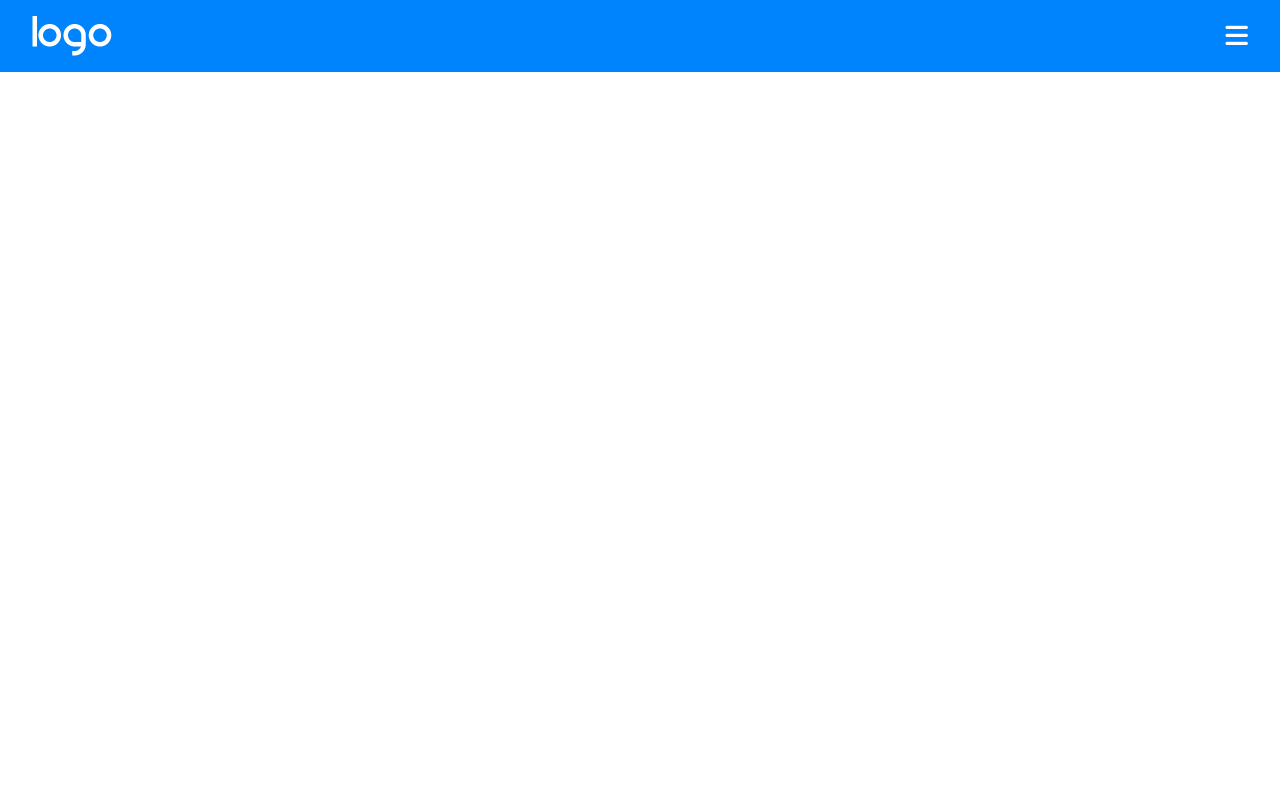
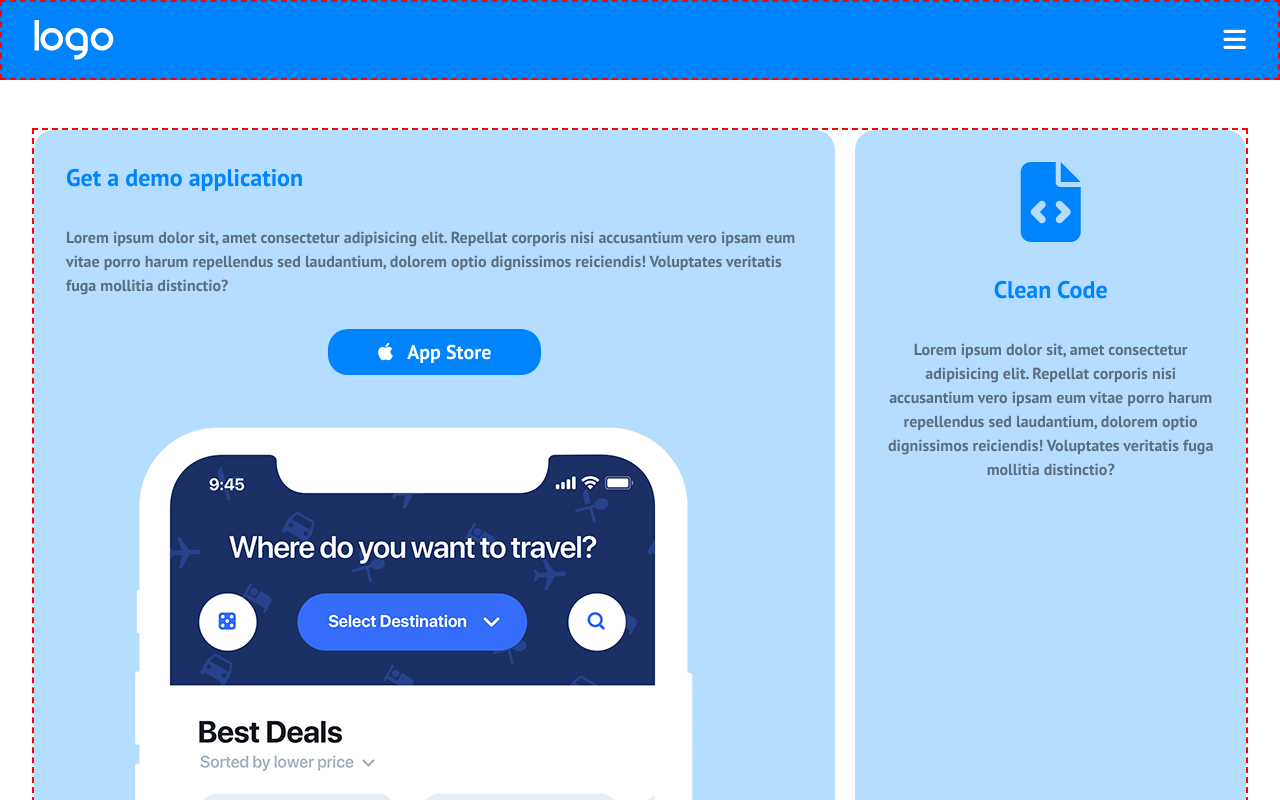
Before and after one commit to federico-casu/htmlcss-responsive-layout, a plain HTML site: page index.html in a window 1280 px wide. Shown: the top 800 px of the page. Drawn offline with Linux system fonts and the light colour scheme.

Commit message:
feat+fix: added demo app section + fixed header

```diff
--- a/assets/css/style.css
+++ b/assets/css/style.css
@@ -1,6 +1,9 @@
+@import url('https://fonts.googleapis.com/css2?family=PT+Sans:wght@400;700&display=swap');
+
+
 /* ANCHOR root */
 :root {
-
+    --cardTitleBlue: rgba(0, 132, 253, 1);
 
 }
 
@@ -20,30 +23,47 @@ img {
 
 /* FONT RESET */
 html {
-    font-family: sans-serif;
+    font-family: 'PT Sans', sans-serif;
 }
 
 /* ANCHOR utility classes */
 
 .container {
-    padding: 0 2rem;
+    margin: 3rem 2rem;
+    flex-direction: column;
+    gap: 20px;
+    border: 2px dashed red;
 }
 
 .d-flex {
     display: flex;
 }
 
+.container .card {
+    flex-direction: column;
+    gap: 2rem;
+}
+
 /* ANCHOR mobile first */
 /* ANCHOR begin header style */
 header {
     background-color: rgba(0, 132, 253, 1);
+    height: 80px;
+    position: fixed;
+    top: 0;
+    left: 0;
+    right: 0;
+    z-index: 999;
 }
 
 header .container {
-    padding-block: 1rem;
+    height: 80px;
+    flex-direction: row;
+    padding: 1rem 2rem;
     justify-content: space-between;
     align-items: center;
     color: white;
+    margin: 0;
 }
 
 header .container .menu .fa-bars {
@@ -56,8 +76,62 @@ header .container .menu .menu-list {
 
 /* ANCHOR begin main style */
 
+main {
+    padding-top: 80px;
+}
 
+/* ANCHOR begin demo app section style */
 
+#demo-app .container .card {
+    align-items: center;
+    text-align: center;
+    background-color: rgba(181, 221, 255, 1);
+    border-radius: 20px;
+    padding: 2rem;
+    /* border: 1px dashed red; */
+}
+
+#demo-app .container .card:first-child {
+    text-align: start;
+    align-items: flex-start;
+    padding: 2rem 2rem 0 2rem;
+}
+
+#demo-app .container .card:first-child .title-text {
+    flex-direction: column;
+    gap: 2rem;
+}
+
+#demo-app .card-title {
+    color: var(--cardTitleBlue);
+    font-size: 24px;
+}
+
+#demo-app .card-text {
+    color: #5b6f81;
+    line-height: 24px;
+    font-weight: 700;
+}
+
+#demo-app .card-button {
+    text-decoration: none;
+    color: white;
+    background-color: rgba(0, 132, 253, 1);
+    padding: 10px 50px;
+    border-radius: 20px;
+    font-weight: 700;
+    font-size: 20px;
+    align-self: center;
+}
+
+#demo-app .card-button i {
+    padding-right: 10px;
+}
+
+#demo-app .card > i {
+    font-size: 80px;
+    color: var(--cardTitleBlue);
+}
 
 /* ANCHOR begin footer style */
 
@@ -67,6 +141,23 @@ header .container .menu .menu-list {
 
 /* ANCHOR @media tablet 810px */
 
+@media screen and (min-width: 810px) {
+
+    /* NOTE demo app section */
+    #demo-app .container {
+        flex-direction: row;
+        flex-wrap: wrap;
+    }
+
+    #demo-app .container .card {
+        flex-basis: calc((100% / 3 - (40px / 3)));
+    }
+
+    #demo-app .container .card:first-child {
+        flex-basis: calc(((100% / 3 - (40px / 3))) * 2 + 20px);
+    }
+
+}
 
 
 
@@ -77,7 +168,7 @@ header .container .menu .menu-list {
 @media screen and (min-width: 1920px) {
 
     /* NOTE header */
-    .container {
+    header .container {
         width: 60%;
         margin: 0 auto;
     }
@@ -104,4 +195,31 @@ header .container .menu .menu-list {
         padding: 10px;
         border-radius: 20px;
     }
+
+    /* NOTE demo app section */
+
+    main {
+        margin-top: 3rem;
+    }
+
+    #demo-app .container {
+        width: 60%;
+        margin: 0 auto;
+    }
+
+    #demo-app .container .card:first-child {
+        flex-direction: row;
+    }
+
+    #demo-app .container .card:first-child .title-text {
+        flex-basis: 50%;
+    }
+
+    #demo-app .container .card:first-child .title-text .card-button {
+        align-self: flex-start;
+    }
+
+    #demo-app .container .card:first-child .card-img {
+        flex-basis: 50%;
+    }
 }
--- a/index.html
+++ b/index.html
@@ -36,6 +36,55 @@
     <!-- ANCHOR main -->
     <main>
 
+        <!-- ANCHOR demo app section -->
+        <section id="demo-app">
+            <div class="container d-flex">
+                <div class="card d-flex">
+                    <div class="title-text d-flex">
+                        <h3 class="card-title">Get a demo application</h3>
+                        <p class="card-text">
+                            Lorem ipsum dolor sit, amet consectetur adipisicing elit. Repellat corporis nisi accusantium vero ipsam eum vitae porro harum repellendus sed laudantium, dolorem optio dignissimos reiciendis! Voluptates veritatis fuga mollitia distinctio?
+                        </p>
+                        <a href="#" class="card-button">
+                            <i class="fa-brands fa-apple"></i>
+                            App Store
+                        </a>
+                    </div>
+                    <figure class="card-img">
+                        <img src="./assets/img/phone.png" alt="app view on smartphone">
+                    </figure>
+                </div>
+                <div class="card d-flex">
+                    <i class="fa-solid fa-file-code"></i>
+                    <h3 class="card-title">Clean Code</h3>
+                    <p class="card-text">
+                        Lorem ipsum dolor sit, amet consectetur adipisicing elit. Repellat corporis nisi accusantium vero ipsam eum vitae porro harum repellendus sed laudantium, dolorem optio dignissimos reiciendis! Voluptates veritatis fuga mollitia distinctio?
+                    </p>
+                </div>
+                <div class="card d-flex">
+                    <i class="fa-solid fa-compass-drafting"></i>
+                    <h3 class="card-title">Web Design</h3>
+                    <p class="card-text">
+                        Lorem ipsum dolor sit, amet consectetur adipisicing elit. Repellat corporis nisi accusantium vero ipsam eum vitae porro harum repellendus sed laudantium, dolorem optio dignissimos reiciendis! Voluptates veritatis fuga mollitia distinctio?
+                    </p>
+                </div>
+                <div class="card d-flex">
+                    <i class="fa-solid fa-laptop-code"></i>
+                    <h3 class="card-title">Developement</h3>
+                    <p class="card-text">
+                        Lorem ipsum dolor sit, amet consectetur adipisicing elit. Repellat corporis nisi accusantium vero ipsam eum vitae porro harum repellendus sed laudantium, dolorem optio dignissimos reiciendis! Voluptates veritatis fuga mollitia distinctio?
+                    </p>
+                </div>
+                <div class="card d-flex">
+                    <i class="fa-solid fa-bullhorn"></i>
+                    <h3 class="card-title">Branding</h3>
+                    <p class="card-text">
+                        Lorem ipsum dolor sit, amet consectetur adipisicing elit. Repellat corporis nisi accusantium vero ipsam eum vitae porro harum repellendus sed laudantium, dolorem optio dignissimos reiciendis! Voluptates veritatis fuga mollitia distinctio?
+                    </p>
+                </div>
+            </div>
+        </section>
+
     </main>
 
     <!-- ANCHOR footer -->
```
